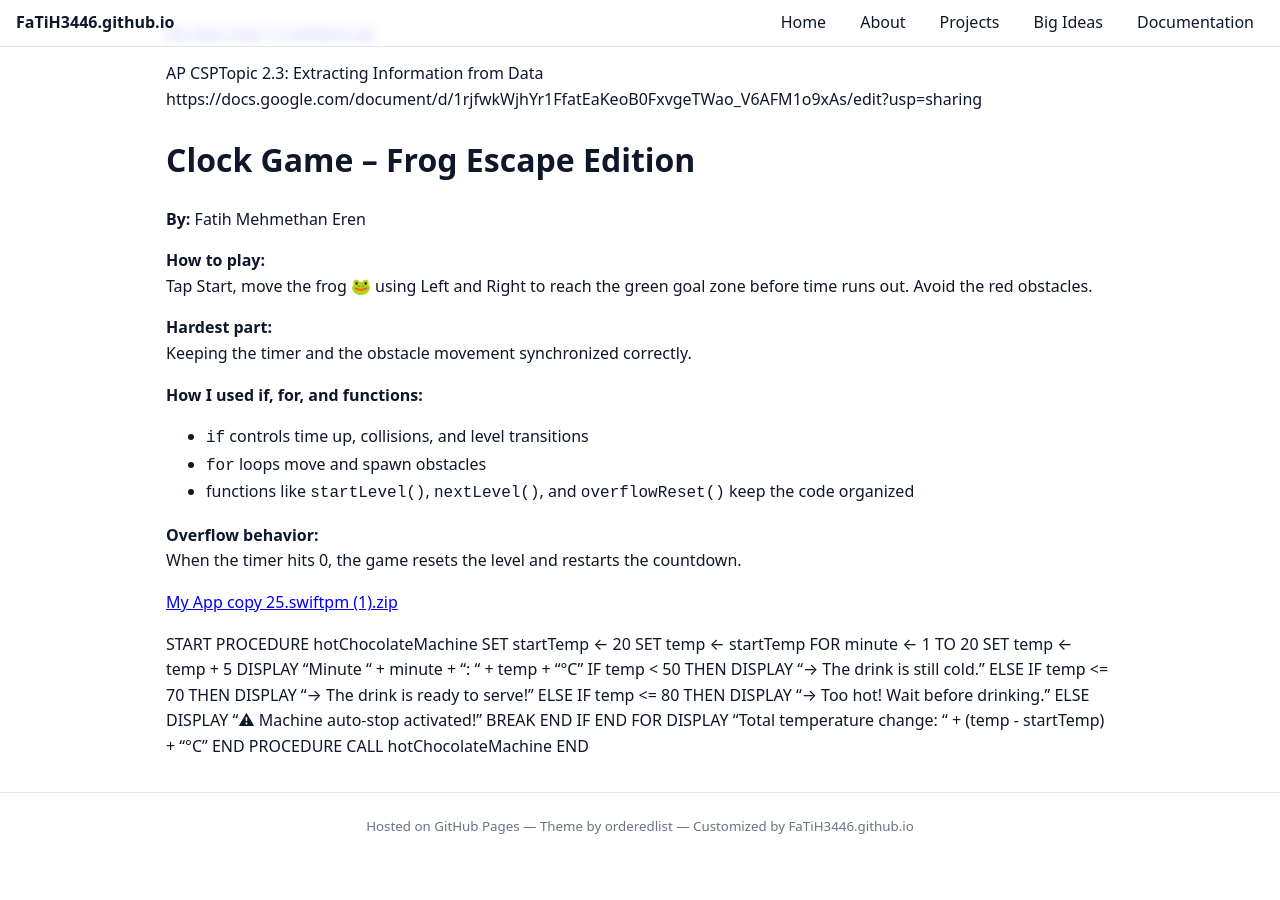
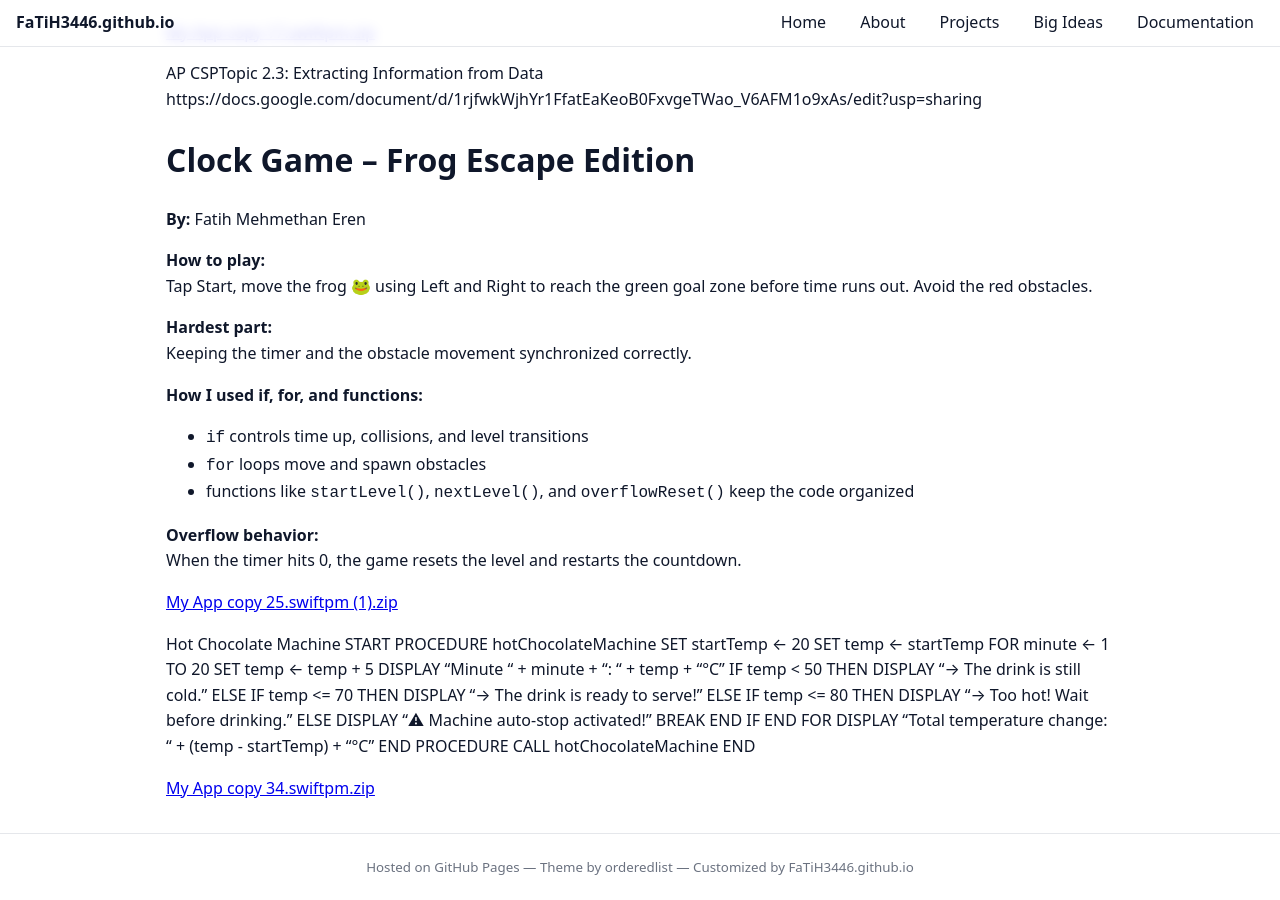
Before and after one commit to FaTiH3446/FaTiH3446.github.io, a Jekyll site: the page built from project.md, in a window 1280 px wide and 900 px high, scrolled down 10925 px. Built offline with Jekyll 4.4.1, drawn with Linux system fonts in a browser that asks for light colours; before the commit the page ends 11783 px from its top, so only the background shows below that.

Commit message:
Update project.md

```diff
--- a/project.md
+++ b/project.md
@@ -519,7 +519,7 @@ When the timer hits 0, the game resets the level and restarts the countdown.
 
 [My App copy 25.swiftpm (1).zip](https://github.com/user-attachments/files/23068070/My.App.copy.25.swiftpm.1.zip)
 
-
+Hot Chocolate Machine
 START
 PROCEDURE hotChocolateMachine
     SET startTemp ← 20
@@ -542,3 +542,5 @@ PROCEDURE hotChocolateMachine
 END PROCEDURE
 CALL hotChocolateMachine
 END
+
+[My App copy 34.swiftpm.zip](https://github.com/user-attachments/files/23106521/My.App.copy.34.swiftpm.zip)
```
